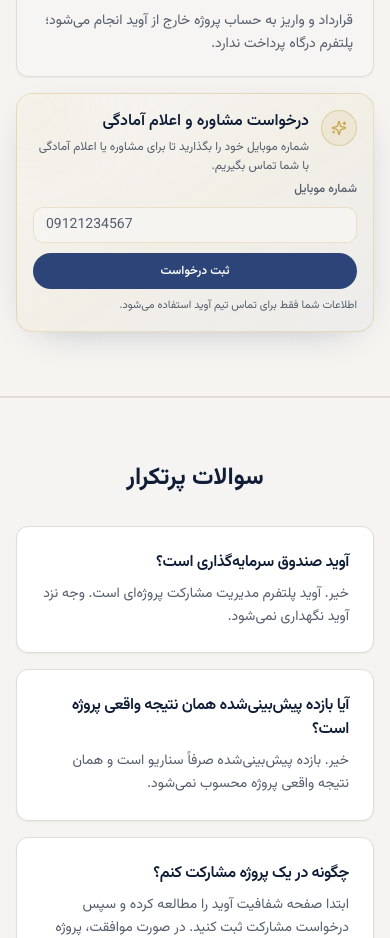
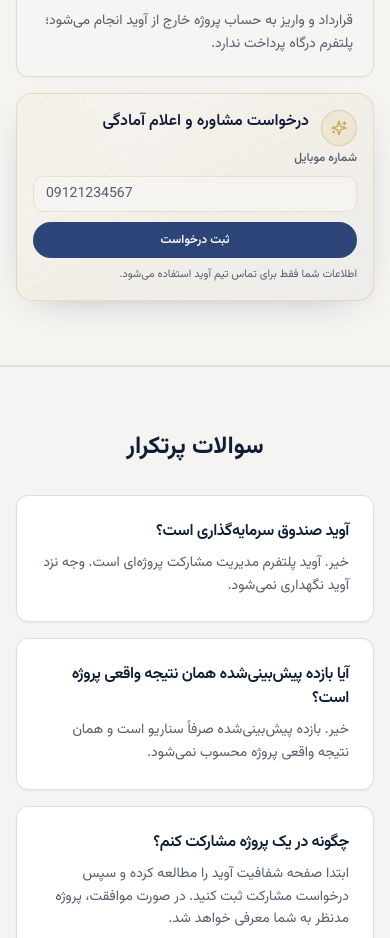
Before and after one commit to sjm-byte/avid-mvp, a Next.js app: page / in a window 390 px wide. Shown: the part 4020-4958 px from the top of the page. Built offline with nearby package versions, Linux system fonts and the light colour scheme.

Commit message:
Remove consultation card helper paragraph from homepage.
Keep the title and phone form; drop the supporting sentence under the heading.

Co-authored-by: sjm-byte <sjm-byte@users.noreply.github.com>

```diff
--- a/src/components/home/ConsultationSupportSignupCard.tsx
+++ b/src/components/home/ConsultationSupportSignupCard.tsx
@@ -103,10 +103,6 @@ export function ConsultationSupportSignupCard({
           <h3 className="text-base font-semibold text-foreground">
             درخواست مشاوره و اعلام آمادگی
           </h3>
-          <p className="mt-1 text-xs leading-relaxed text-muted-foreground sm:text-sm">
-            شماره موبایل خود را بگذارید تا برای مشاوره یا اعلام آمادگی با شما
-            تماس بگیریم.
-          </p>
         </div>
       </div>
 
```
